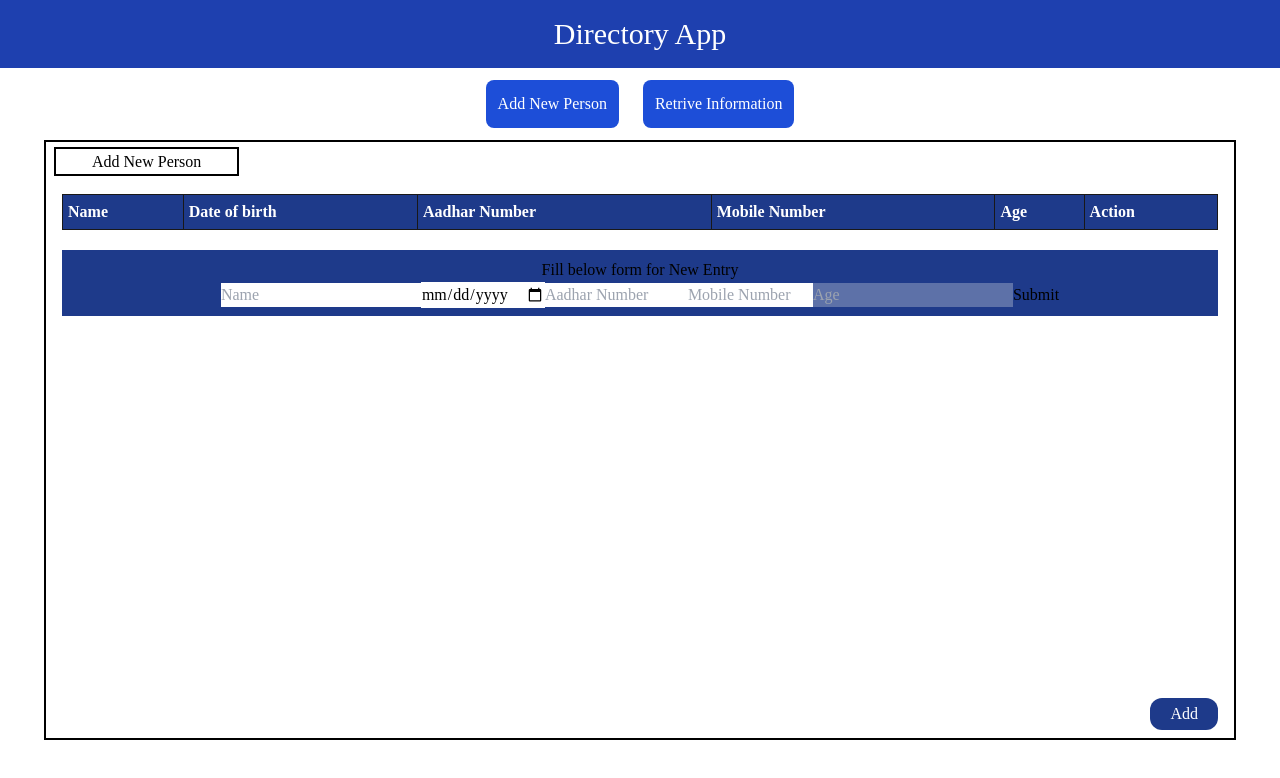
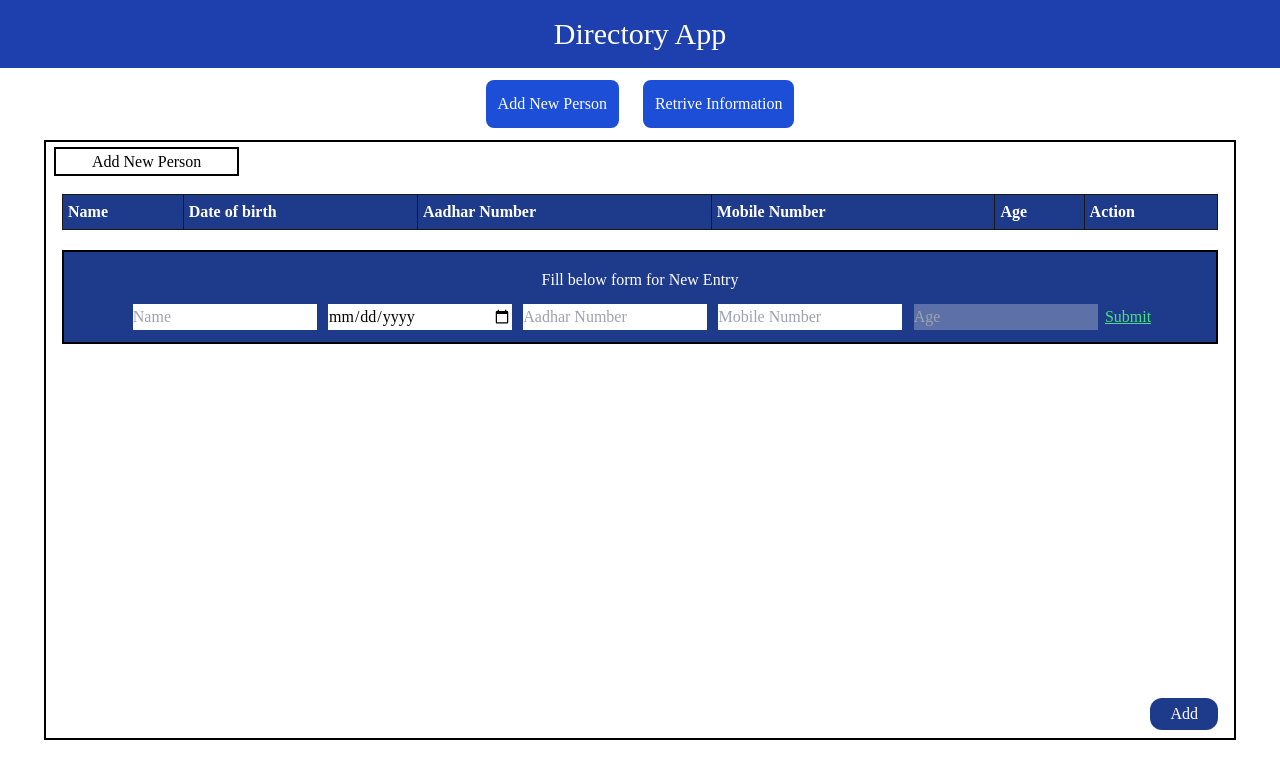
Before and after one commit to sheetalgithub30/directory_app, a React (Vite) app: page / in a window 1280 px wide. Both pictures are taken after a click on the button "Add". Shown: the top 778 px of the page. Built offline with nearby package versions, Linux system fonts and the light colour scheme.

Commit message:
retrieving component done

```diff
--- a/src/New.jsx
+++ b/src/New.jsx
@@ -9,20 +9,24 @@ function New() {
   const [age, setAge] = useState("");
   const [data, setData] = useState([]);
 
-
-  useEffect(() => {
-    if (data.length > 0)
-      localStorage.setItem("user", JSON.stringify(data));
-    else
-    localStorage.removeItem("user")
-  }, [data]);
-
   useEffect(() => {
     if (localStorage.getItem("user")) {
       let array = JSON.parse(localStorage.getItem("user"));
       setData(array);
     }
   }, []);
+
+
+  useEffect(() => {
+    if (data.length > 0)
+    { localStorage.setItem("user", JSON.stringify(data));
+    }
+    else{
+    localStorage.removeItem("user");
+    }
+  }, [data]);
+
+
 
 
   function handle(e) {
@@ -57,6 +61,7 @@ function New() {
         return ind !== index;
       })
     );
+
   }
 
   return (
@@ -76,24 +81,24 @@ function New() {
           {data &&
             data.map((e, index) => {
               return (
-                <tr>
+                <tr key={index}>
                   <td>{e.name}</td>
                   <td>{e.dob}</td>
                   <td>{e.aadhar}</td>
                   <td>{e.mobile}</td>
                   <td>{e.age}</td>
                   <td>
-                    <button onClick={() => del(index)}>Delete</button>
+                    <button onClick={() => del(index)}><u className="text-red-700">Delete</u></button>
                   </td>
                 </tr>
               );
             })}
         </table>
         {fill ? (
-          <div className="mt-5 p-2 bg-blue-900">
-            <h2 className="text-center">Fill below form for New Entry</h2>
+          <div className="mt-5 p-2 bg-blue-900 border-2 border-black">
+            <h2 className="text-center text-white my-2">Fill below form for New Entry</h2>
             <div className="flex justify-around items-center">
-              <form onSubmit={save}>
+              <form onSubmit={save} id="new">
                 <input
                   type="text"
                   placeholder="Name"
@@ -108,7 +113,7 @@ function New() {
                   onChange={(e) => {
                     handle(e);
                   }}
-                  // required
+                  required
                 ></input>
 
                 <input
@@ -118,7 +123,7 @@ function New() {
                   onChange={(e) => setAadhar(e.currentTarget.value)}
                   min="100000000000"
                   max="999999999999"
-                  // required
+                  required
                 ></input>
 
                 <input
@@ -128,7 +133,7 @@ function New() {
                   onChange={(e) => setMobile(e.currentTarget.value)}
                   min="1000000000"
                   max="9999999999"
-                  // required
+                  required
                 ></input>
 
                 <input
@@ -138,8 +143,7 @@ function New() {
                   disabled
                 ></input>
 
-                <button type="submit"  placeholder="submit">Submit</button>
-                {/* <button >submit</button> */}
+                <button type="submit"  placeholder="submit"><u className="text-green-400">Submit</u></button>
               </form>
             </div>
           </div>
--- a/src/Retrieve.jsx
+++ b/src/Retrieve.jsx
@@ -1,12 +1,73 @@
-import React from 'react'
+import React, { useEffect, useState } from "react";
 
 function Retrieve() {
+  const [data, setData] = useState("");
+  const [aadhar, setAadhar] = useState("");
+  const[result,setResult] = useState("");
+
+
+  useEffect(() => {
+    if (localStorage.getItem("user")) {
+      let array = JSON.parse(localStorage.getItem("user"));
+      setData(array);
+    }
+  }, []);
+
+
+  function find(e){
+    e.preventDefault();
+    let new_arr =[...data];
+     setResult(new_arr.find((e)=>{
+      return e.aadhar == aadhar;
+     }))
+
+     console.log(data)
+  }
+
   return (
-      <div className="mx-11 border-2 border-black p-2  h-[75vh]">
-      <span className="border-2 border-black py-1 px-9 ">Retrieve Information</span>
+    <div className="mx-11 border-2 border-black p-2  h-[75vh]">
+      <span className="border-2 border-black py-1 px-9 ">
+        Retrieve Information
+      </span>
+      <div className="m-11">
+        <form onSubmit={find}>
 
+        <input
+          type="number"
+          placeholder="Enter Aadhar Number"
+          value={aadhar}
+          onChange={(e) => setAadhar(e.currentTarget.value)}
+          min="100000000000"
+          max="999999999999"
+          required
+          className="border-2 p-2 m-1 w-72"
+        ></input>
+        <button
+        type="submit"
+         className="m-2 px-4 py-2 border-2 border-black bg-yellow-400 rounded-xl">
+          Find
+        </button>
+
+        </form>
+      </div>
+      <div>
+        {result ? (
+          <>
+            <div className="border-2 m-2 w-72 p-2">
+               <p>Name : {result.name}</p>
+               <p>Date of birth : {result.dob}</p>
+               <p>Aadhar Number : {result.aadhar}</p>
+               <p>Mobile Number : {result.mobile}</p>
+               <p>Age : {result.age}</p>
+            </div>
+
+          </>
+        ) : (
+          <p className="text-center h-24 text-4xl">No Data !!!</p>
+        )}
+      </div>
     </div>
-  )
+  );
 }
 
-export default Retrieve
+export default Retrieve;
--- a/src/index.css
+++ b/src/index.css
@@ -7,14 +7,12 @@
     text-align: left;
     padding: 5px;
   }
-  #info td{
-    padding: 1px;
-  }
-  #info input{
-    width: 100%;
-  }
-@media screen and (max-width:727px) {
-    #info input{
-        width: 6rem;
-    }
+#new{
+  display: flex;
+  justify-content: space-between;
+  width: 90%;
 }
+#new input{
+  margin: 4px;
+  width: 18%;
+}
```
